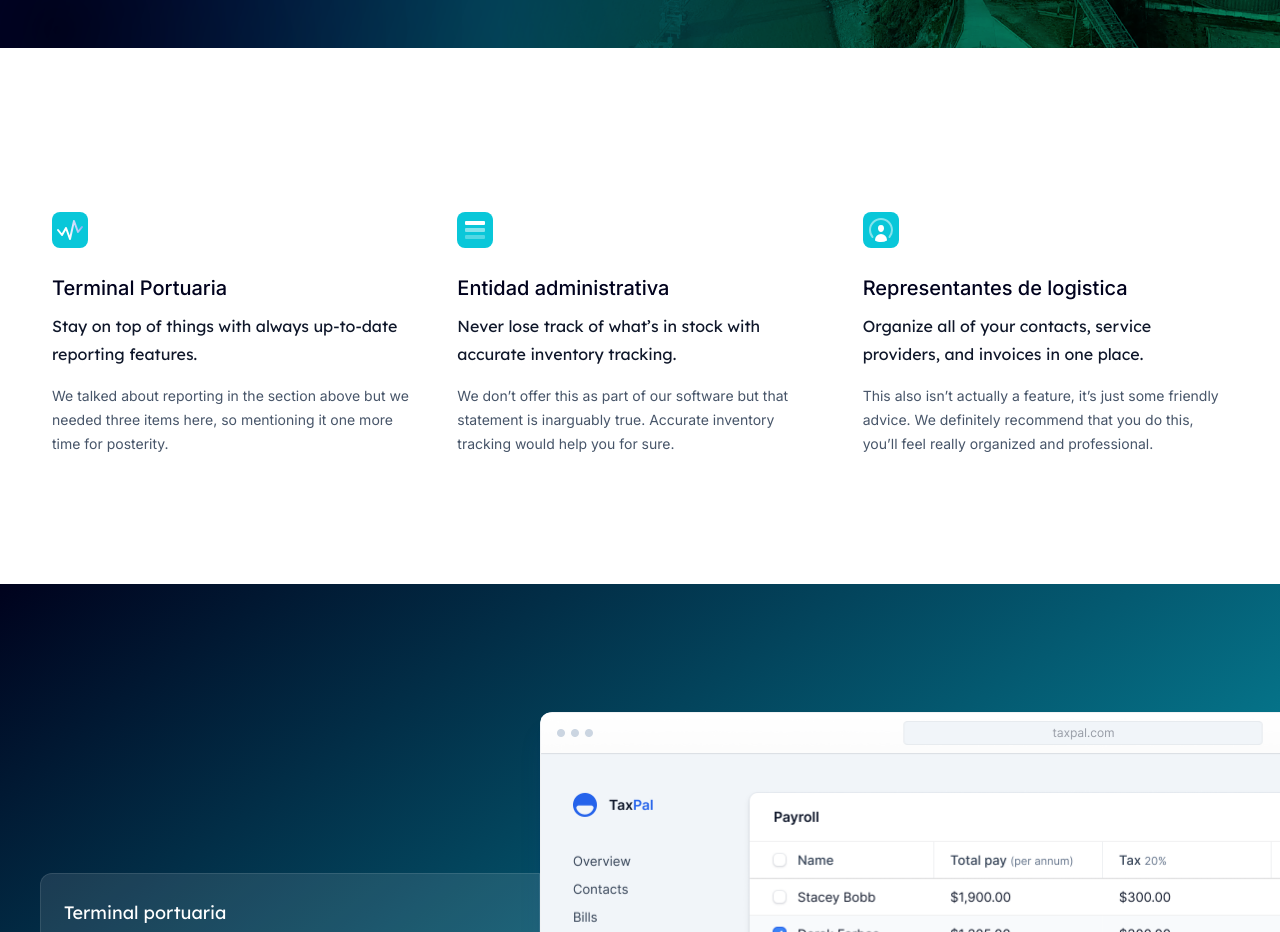
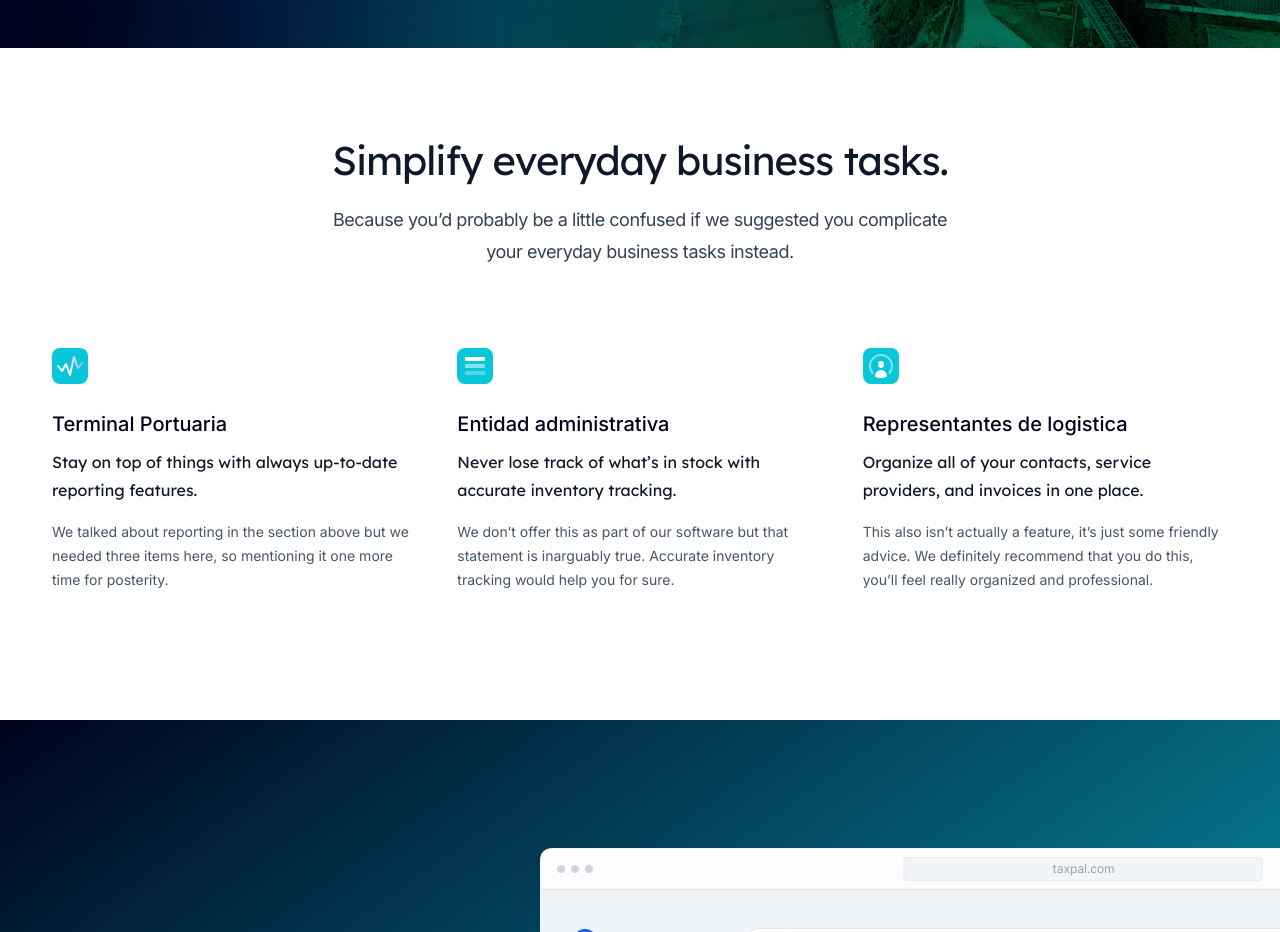
Before and after one commit to sophiiaR/cargo_pay, a Next.js app: page / in a window 1280 px wide. Shown: the part 800-1732 px from the top of the page. Built offline with nearby package versions, Linux system fonts and the light colour scheme.

Commit message:
Add title and paragraph

```diff
--- a/src/components/SecondaryFeatures.jsx
+++ b/src/components/SecondaryFeatures.jsx
@@ -216,7 +216,7 @@ export function SecondaryFeatures() {
       className="pb-14 pt-5 sm:pb-20 sm:pt-5 lg:pb-32 lg:mx-5"
     >
       <Container>
-        {/* <div className="mx-auto max-w-2xl md:text-center">
+        <div className="mx-auto max-w-2xl md:text-center">
           <h2 className="font-display text-3xl tracking-tight text-slate-900 sm:text-4xl">
             Simplify everyday business tasks.
           </h2>
@@ -224,7 +224,7 @@ export function SecondaryFeatures() {
             Because you’d probably be a little confused if we suggested you
             complicate your everyday business tasks instead.
           </p>
-        </div> */}
+        </div>
         <FeaturesMobile />
         <FeaturesDesktop />
       </Container>
```
